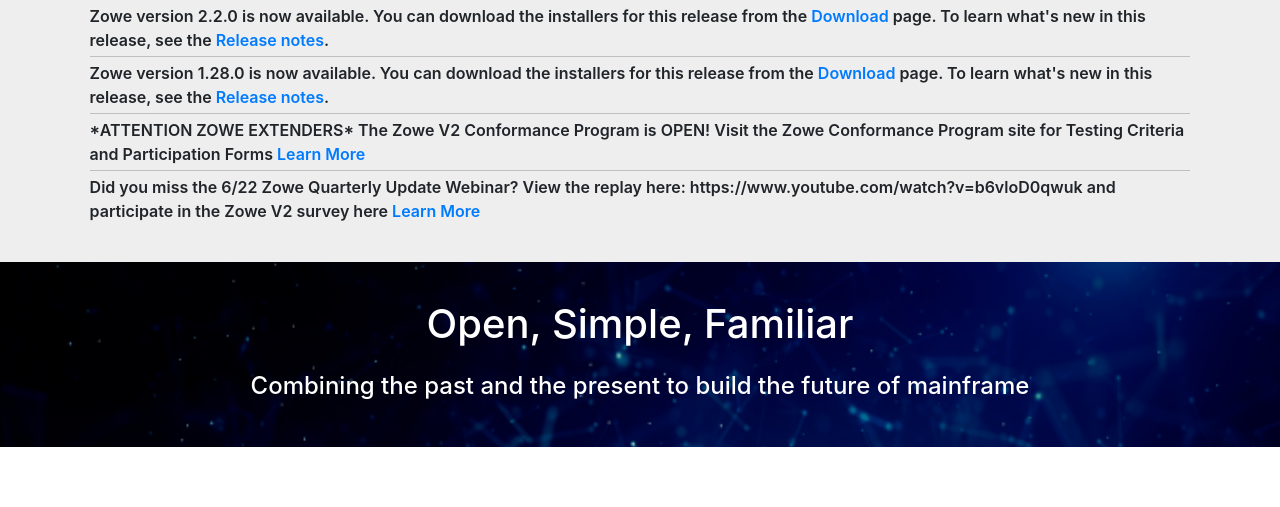
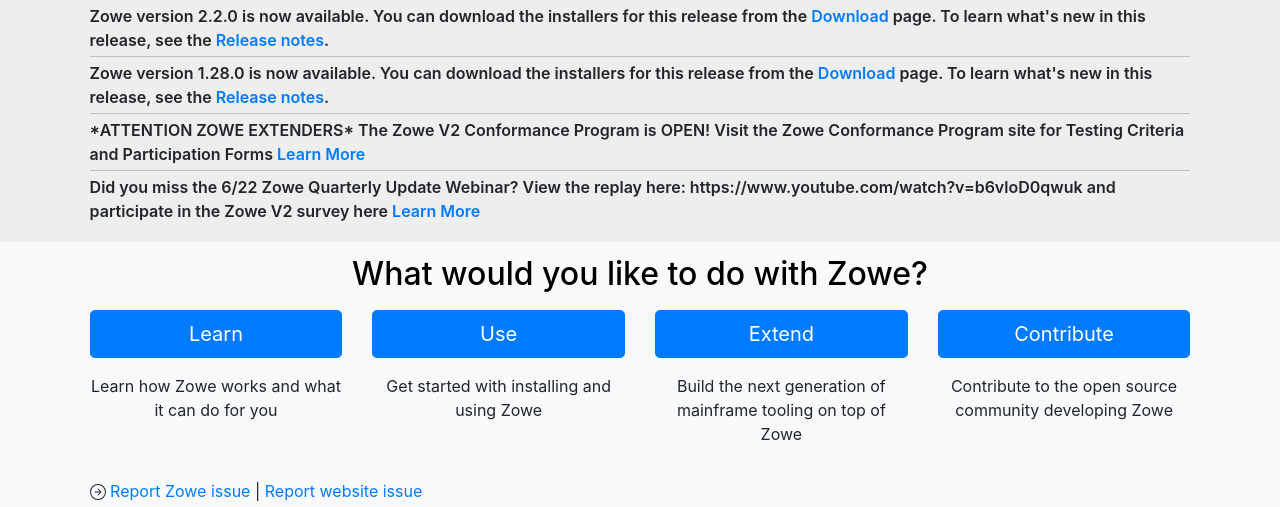
Before and after one commit to zowe/zowe.github.io, a Jekyll site: the page built from index.md, in a window 1280 px wide and 1400 px high, scrolled down 196 px, cut to the strip 0-507 px from the top of the window. Built offline with Jekyll 4.4.1, drawn with Linux system fonts in a browser that asks for light colours; nearby versions of some CDN libraries; our own code applies the rules of GitHub Pages for plain Markdown files; some of the changed text lies outside the part shown.

Commit message:
Clean feedback and visuals
Signed-off-by: Jakub Balhar <jakub@balhar.net>

```diff
--- a/assets/css/style.css
+++ b/assets/css/style.css
@@ -99,7 +99,7 @@
   padding-left:7%;
   padding-right:7%;
   padding-top:1.5%;
-  padding-bottom:3%;
+  padding-bottom:1.5%;
 }
 
 .announcementsection strong {
--- /dev/null
+++ b/assets/feedback.js
@@ -0,0 +1,26 @@
+function toggleFeedback() {
+    toggle('feedback');
+    toggle('feedback-closed');
+
+    localStorage.setItem("zowe-feedback-open", getCurrentDate());
+}
+
+function toggle(id) {
+    const x = document.getElementById(id);
+    if (x.className.indexOf("feedback-hide") == -1) {
+        x.className += " feedback-hide";
+    } else {
+        x.className = x.className.replace(" feedback-hide", "");
+    }
+}
+
+function getCurrentDate() {
+    const currentDate = new Date();
+    return currentDate.getFullYear() + "-" + currentDate.getMonth();
+}
+
+const feedbackOpen = localStorage.getItem("zowe-feedback-open");
+// Hide feedback when already shown in this month
+if (feedbackOpen === getCurrentDate()) {
+    toggleFeedback();
+}
--- a/index.md
+++ b/index.md
@@ -91,6 +91,14 @@
     font-weight: bold;
     padding-left: 6px;
     padding-right: 6px;
+    cursor: pointer;
+  }
+
+  #intents {
+    padding-left: 7%;
+    padding-right: 7%;
+    padding-top: 1%;
+    padding-bottom: 1%;
   }
 
   @media (min-width: 1024px) and (min-height: 768px) {
@@ -106,13 +114,12 @@
 
 <script src="https://kit.fontawesome.com/f449f80794.js" crossorigin="anonymous"></script>
 
-<!-- When it's closed it should be possible to open again -->
-<div id="feedback-closed" onclick="toggleFeedback();">
+<div id="feedback-closed" class=" feedback-hide" onclick="toggleFeedback();">
   Looking for feedback
 </div>
 
 <div id="feedback">
-  <div class="feedback-header">Looking for feedback <div style="float: right; cursor: pointer;" onClick="toggleFeedback();"><i class="fa-solid fa-circle-xmark"></i></div></div>
+  <div class="feedback-header" onclick="toggleFeedback();">Looking for feedback <div style="float: right; cursor: pointer;"><i class="fa-solid fa-circle-xmark"></i></div></div>
   <div>
     <iframe src="https://www.surveymonkey.com/r/zowev2plans" style="height: 557px;"></iframe>
   </div>
@@ -136,9 +143,29 @@
   {% endif %}
 </div>
 
-<div style="text-align: center; padding: 3%; background-image: url('assets/img/bg2.png'); background-repeat: no-repeat; background-size: cover; color: white !important">
-  <h1 id="conformance" style="margin-bottom: 2%">Open, Simple, Familiar</h1>
-  <h4 style="">Combining the past and the present to build the future of mainframe</h4>
+<div id="intents" class="bg-light">
+    <h2 class="text-center" style="color: black !important; margin-bottom: 1.5%">What would you like to do with Zowe?</h2>
+    <div class="row">
+      <div class="col-sm text-center">
+        <a href="/learn"><button type="button" class="btn btn-primary btn-lg btn-block">Learn</button></a>
+        <p style="margin-top: 1rem">Learn how Zowe works and what it can do for you</p>
+      </div>
+      <div class="col-sm text-center">
+        <a href="https://docs.zowe.org/stable/user-guide/installandconfig.html"><button type="button" class="btn btn-primary btn-lg btn-block">Use</button></a>
+        <p style="margin-top: 1rem">Get started with installing and using Zowe</p>
+      </div>
+      <div class="col-sm text-center">
+        <a href="/extend"><button type="button" class="btn btn-primary btn-lg btn-block">Extend</button></a>
+        <p style="margin-top: 1rem">Build the next generation of mainframe tooling on top of Zowe</p>
+      </div>
+      <div class="col-sm text-center">
+        <a href="/contribute"><button type="button" class="btn btn-primary btn-lg btn-block">Contribute</button></a>
+        <p style="margin-top: 1rem">Contribute to the open source community developing Zowe</p>
+      </div>
+    </div>
+    <div style="margin-top: 1.5%" class="text-left">
+    <svg width="1em" height="1em" viewBox="0 0 16 16" class="bi bi-arrow-right-circle" fill="currentColor" xmlns="http://www.w3.org/2000/svg"> <path fill-rule="evenodd" d="M8 15A7 7 0 1 0 8 1a7 7 0 0 0 0 14zm0 1A8 8 0 1 0 8 0a8 8 0 0 0 0 16z"/> <path fill-rule="evenodd" d="M7.646 11.354a.5.5 0 0 1 0-.708L10.293 8 7.646 5.354a.5.5 0 1 1 .708-.708l3 3a.5.5 0 0 1 0 .708l-3 3a.5.5 0 0 1-.708 0z"/> <path fill-rule="evenodd" d="M4.5 8a.5.5 0 0 1 .5-.5h5a.5.5 0 0 1 0 1H5a.5.5 0 0 1-.5-.5z"/></svg> <a href="https://github.com/zowe/community/issues">Report Zowe issue</a> | <a href="https://github.com/zowe/zowe.github.io/issues">Report website issue</a>
+    </div>
 </div>
 
 <div class="row" style="padding: 5%">
@@ -193,29 +220,9 @@
   </div>
 </div>
 
-<div id="intents" style="padding: 4% 7% 5% 7%" class="bg-light">
-    <h2 class="text-center" style="color: black !important; margin-bottom: 5%">What would you like to do with Zowe?</h2>
-    <div class="row">
-      <div class="col-sm text-center">
-        <a href="/learn"><button type="button" class="btn btn-primary btn-lg btn-block">Learn</button></a>
-        <p style="margin-top: 1rem">Learn how Zowe works and what it can do for you</p>
-      </div>
-      <div class="col-sm text-center">
-        <a href="https://docs.zowe.org/stable/user-guide/installandconfig.html"><button type="button" class="btn btn-primary btn-lg btn-block">Use</button></a>
-        <p style="margin-top: 1rem">Get started with installing and using Zowe</p>
-      </div>
-      <div class="col-sm text-center">
-        <a href="/extend"><button type="button" class="btn btn-primary btn-lg btn-block">Extend</button></a>
-        <p style="margin-top: 1rem">Build the next generation of mainframe tooling on top of Zowe</p>
-      </div>
-      <div class="col-sm text-center">
-        <a href="/contribute"><button type="button" class="btn btn-primary btn-lg btn-block">Contribute</button></a>
-        <p style="margin-top: 1rem">Contribute to the open source community developing Zowe</p>
-      </div>
-    </div>
-    <div style="margin-top: 3%" class="text-right">
-    <svg width="1em" height="1em" viewBox="0 0 16 16" class="bi bi-arrow-right-circle" fill="currentColor" xmlns="http://www.w3.org/2000/svg"> <path fill-rule="evenodd" d="M8 15A7 7 0 1 0 8 1a7 7 0 0 0 0 14zm0 1A8 8 0 1 0 8 0a8 8 0 0 0 0 16z"/> <path fill-rule="evenodd" d="M7.646 11.354a.5.5 0 0 1 0-.708L10.293 8 7.646 5.354a.5.5 0 1 1 .708-.708l3 3a.5.5 0 0 1 0 .708l-3 3a.5.5 0 0 1-.708 0z"/> <path fill-rule="evenodd" d="M4.5 8a.5.5 0 0 1 .5-.5h5a.5.5 0 0 1 0 1H5a.5.5 0 0 1-.5-.5z"/></svg> <a href="https://github.com/zowe/community/issues">Report Zowe issue</a> | <a href="https://github.com/zowe/zowe.github.io/issues">Report website issue</a>
-    </div>
+<div style="text-align: center; padding: 3%; background-image: url('assets/img/bg2.png'); background-repeat: no-repeat; background-size: cover; color: white !important">
+  <h1 id="conformance" style="margin-bottom: 2%">Open, Simple, Familiar</h1>
+  <h4 style="">Combining the past and the present to build the future of mainframe</h4>
 </div>
 
   {% if site.data.upcoming_events.size >= 1 %}
@@ -453,24 +460,7 @@
   </div>
 </div>
 
-<script>
-  function toggleFeedback() {
-    toggle('feedback');
-    toggle('feedback-closed');
-  }
-
-  function toggle(id) {
-    var x = document.getElementById(id);
-    if (x.className.indexOf("feedback-hide") == -1) {
-      x.className += " feedback-hide";
-    } else {
-      x.className = x.className.replace(" feedback-hide", "");
-    }
-  }
-
-  toggle('feedback-closed');
-  // Keep the information that the user closed the feedback so we don't make them unhappy.
-</script>
+<script src="assets/feedback.js" />
 <script src="assets/retainable.js" />
 <link rel="stylesheet" href="assets/src/retainable.css" />
 
```
